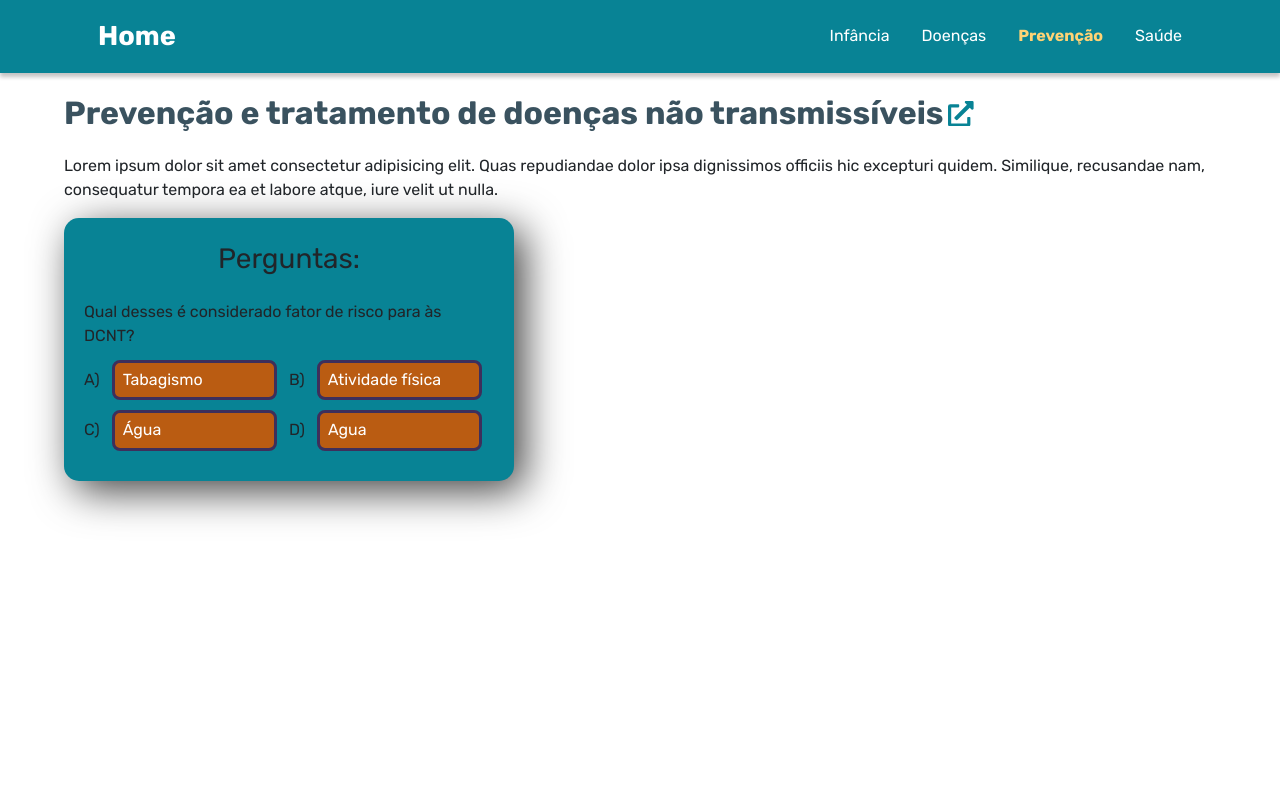
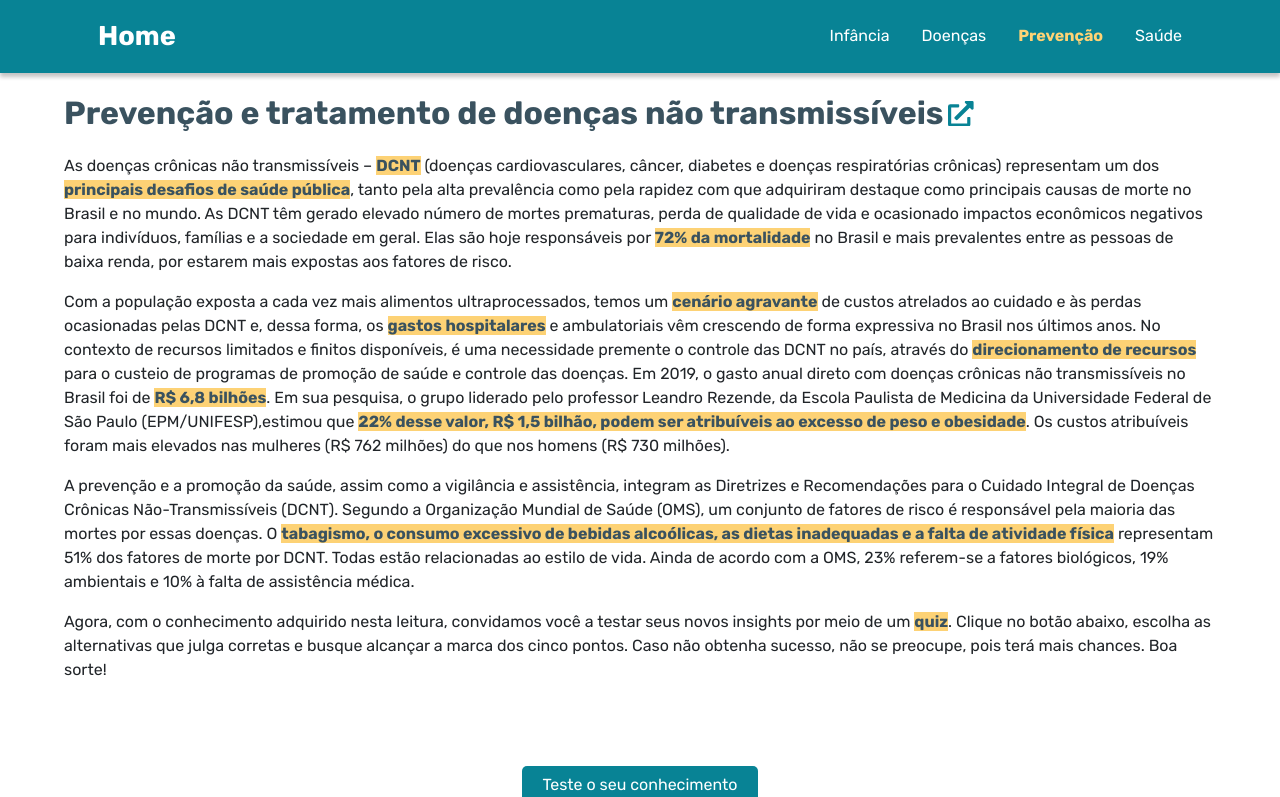
Before and after one commit to MatheusMoorete/Global-Soluition-2, a React (Vite) app: page /Prevencao in a window 1280 px wide. Shown: the top 797 px of the page. Built offline with nearby package versions, Linux system fonts and the light colour scheme; the HTML template or start-up script is replaced by a standard one.

Commit message:
Mudanças

```diff
--- a/index.html
+++ b/index.html
@@ -11,6 +11,7 @@
     <script type="module" src="/src/main.jsx"></script>
   </body>
   <style>
-    @import url('https://fonts.googleapis.com/css2?family=Rubik:wght@400;500;600;700&display=swap');
-  </style>
+    @import url('https://fonts.googleapis.com/css2?family=Alegreya:wght@700&family=Rubik:wght@400;500;600;700&display=swap');
+    </style>
+
 </html>
--- /dev/null
+++ b/src/components/Buttons/Buttons.jsx
@@ -0,0 +1,36 @@
+import React from "react";
+import styled from "styled-components";
+import { motion } from "framer-motion";
+
+const ButtonContainer = styled(motion.div)`
+  display: flex;
+  justify-content: center;
+  margin-top: 20px;
+`;
+
+const StyledButton = styled(motion.button)`
+  background-color: #088395;
+  color: #fff;
+  padding: 10px 20px;
+  margin: 0 10px;
+  border: none;
+  cursor: pointer;
+  font-size: 16px;
+  border-radius: 5px;
+`;
+
+const Buttons = ({ children }) => {
+  const buttonTexts = React.Children.toArray(children);
+
+  return (
+    <ButtonContainer>
+      {buttonTexts.map((text, index) => (
+        <StyledButton key={index} whileHover={{ scale: 1.1 }} whileTap={{ scale: 0.9 }}>
+          {text}
+        </StyledButton>
+      ))}
+    </ButtonContainer>
+  );
+};
+
+export default Buttons;
--- a/src/components/GlobalStyles/index.jsx
+++ b/src/components/GlobalStyles/index.jsx
@@ -140,6 +140,9 @@ template {
 [hidden] {
   display: none;
 }
+a{
+  text-decoration: none;
+}
 
 `;
 export default GlobalStyles;
--- a/src/components/Quiz/styles.js
+++ b/src/components/Quiz/styles.js
@@ -8,6 +8,15 @@ export const Container = styled.div`
   border-radius: 15px;
   padding: 20px;
   box-shadow: 10px 10px 42px 0px rgba(0, 0, 0, 0.75);
+  margin: 100px auto;
+`;
+export const ContainerQuiz = styled.div`
+  max-width: 100%;
+  margin: 170px auto 0;
+  background-color:#088395;
+  padding: 100px; /* Adiciona algum espaçamento interno */
+  color: #fff;;
+
 `;
 
 export const Pontuacao = styled.div`
--- /dev/null
+++ b/src/components/TextSection/TextSection.jsx
@@ -0,0 +1,108 @@
+import { Link } from 'react-scroll';
+import TrasitionPages from "../../components/Transition/TrasitionPages";
+import {
+  PageContainer,
+  StyledTitle,
+  TitleContainer,
+} from "../../components/StyledBasics/style";
+import { FaExternalLinkAlt } from "react-icons/fa";
+import styled from "styled-components";
+import Buttons from "../../components/Buttons/Buttons";
+
+const MarcaTexto = styled.strong`
+  background-color: #fdd275;
+`;
+
+const TextSection = () => {
+
+
+  return (
+    <TrasitionPages id="text-section">
+      <PageContainer>
+        <TitleContainer>
+          <StyledTitle>
+            <a
+              href="https://g1.globo.com/ciencia-e-saude/noticia/2020/03/10/mortalidade-infantil-caiu-mais-rapido-em-municipios-que-implantaram-a-saude-da-familia-do-sus-diz-estudo.ghtml"
+              target="_blank"
+            >
+              <strong>
+                Prevenção e tratamento de doenças não transmissíveis
+              </strong>
+              <FaExternalLinkAlt className="link-icon" />
+            </a>
+          </StyledTitle>
+        </TitleContainer>
+        <br />
+        <p>
+          As doenças crônicas não transmissíveis –{" "}
+          <a href="https://www.saude.df.gov.br/doencas-cronicas-nao-transmissiveis">
+            <MarcaTexto>DCNT</MarcaTexto>{" "}
+          </a>
+          (doenças cardiovasculares, câncer, diabetes e doenças respiratórias
+          crônicas) representam um dos{" "}
+          <MarcaTexto>principais desafios de saúde pública</MarcaTexto>, tanto
+          pela alta prevalência como pela rapidez com que adquiriram destaque
+          como principais causas de morte no Brasil e no mundo. As DCNT têm
+          gerado elevado número de mortes prematuras, perda de qualidade de vida
+          e ocasionado impactos econômicos negativos para indivíduos, famílias e
+          a sociedade em geral. Elas são hoje responsáveis por{" "}
+          <MarcaTexto>72% da mortalidade</MarcaTexto> no Brasil e mais
+          prevalentes entre as pessoas de baixa renda, por estarem mais expostas
+          aos fatores de risco.
+        </p>
+        <p>
+          Com a população exposta a cada vez mais alimentos ultraprocessados,
+          temos um <MarcaTexto>cenário agravante</MarcaTexto> de custos
+          atrelados ao cuidado e às perdas ocasionadas pelas DCNT e, dessa
+          forma, os <MarcaTexto>gastos hospitalares</MarcaTexto> e ambulatoriais
+          vêm crescendo de forma expressiva no Brasil nos últimos anos. No
+          contexto de recursos limitados e finitos disponíveis, é uma
+          necessidade premente o controle das DCNT no país, através do{" "}
+          <MarcaTexto>direcionamento de recursos</MarcaTexto> para o custeio de
+          programas de promoção de saúde e controle das doenças. Em 2019, o
+          gasto anual direto com doenças crônicas não transmissíveis no Brasil
+          foi de <MarcaTexto>R$ 6,8 bilhões</MarcaTexto>. Em sua pesquisa, o
+          grupo liderado pelo professor Leandro Rezende, da Escola Paulista de
+          Medicina da Universidade Federal de São Paulo (EPM/UNIFESP),estimou
+          que{" "}
+          <MarcaTexto>
+            22% desse valor, R$ 1,5 bilhão, podem ser atribuíveis ao excesso de
+            peso e obesidade
+          </MarcaTexto>
+          . Os custos atribuíveis foram mais elevados nas mulheres (R$ 762
+          milhões) do que nos homens (R$ 730 milhões).
+        </p>
+        <p>
+          A prevenção e a promoção da saúde, assim como a vigilância e
+          assistência, integram as Diretrizes e Recomendações para o Cuidado
+          Integral de Doenças Crônicas Não-Transmissíveis (DCNT). Segundo a
+          Organização Mundial de Saúde (OMS), um conjunto de fatores de risco é
+          responsável pela maioria das mortes por essas doenças. O{" "}
+          <MarcaTexto>
+            tabagismo, o consumo excessivo de bebidas alcoólicas, as dietas
+            inadequadas e a falta de atividade física
+          </MarcaTexto>{" "}
+          representam 51% dos fatores de morte por DCNT. Todas estão
+          relacionadas ao estilo de vida. Ainda de acordo com a OMS, 23%
+          referem-se a fatores biológicos, 19% ambientais e 10% à falta de
+          assistência médica.
+        </p>
+
+        <p>
+          Agora, com o conhecimento adquirido nesta leitura, convidamos você a
+          testar seus novos insights por meio de um{" "}
+          <MarcaTexto>quiz</MarcaTexto>. Clique no botão abaixo, escolha as
+          alternativas que julga corretas e busque alcançar a marca dos cinco
+          pontos. Caso não obtenha sucesso, não se preocupe, pois terá mais
+          chances. Boa sorte!
+        </p>
+        <br/><br/>
+        <Link to="quiz-section" smooth={true} duration={100}>
+          <Buttons>Teste o seu conhecimento</Buttons>
+        </Link>
+      </PageContainer>
+    </TrasitionPages>
+  );
+}
+
+export default TextSection;
--- a/src/paginas/Doenças/index.jsx
+++ b/src/paginas/Doenças/index.jsx
@@ -102,6 +102,8 @@ const Tema2 = () => {
 
             </StyledTitle>
           </TitleContainer>
+
+
           <p>
             Na Medicina, uma doença infeciosa ou{" "}
             <strong>doença transmissível </strong>é uma doença ou distúrbio de
@@ -113,6 +115,7 @@ const Tema2 = () => {
             qualquer doença causada por um agente patogênico , em contraste com
             causas externas ou físicas
           </p>
+          <br/>
           <MySwiper cards={cards} />
         </div>
       </PageContainer>
--- a/src/paginas/Prevencao/index.jsx
+++ b/src/paginas/Prevencao/index.jsx
@@ -1,36 +1,25 @@
-import Quiz from "../../components/Quiz";
-import TrasitionPages from "../../components/Transition/TrasitionPages";
-import {
-  PageContainer,
-  StyledTitle,
-  TitleContainer,
-} from "../../components/StyledBasics/style";
-import { FaExternalLinkAlt } from "react-icons/fa";
+import TextSection from "../../components/TextSection/TextSection";
+import QuizSection from "../../components/Quiz";
+import { ContainerQuiz } from "../../components/Quiz/styles";
+import MyFooter from './../../components/Footer/index';
 
 const Tema3 = () => {
   return (
-    <TrasitionPages>
-      <PageContainer>
-        <TitleContainer>
-          <StyledTitle>
-          <a
-              href="https://g1.globo.com/ciencia-e-saude/noticia/2020/03/10/mortalidade-infantil-caiu-mais-rapido-em-municipios-que-implantaram-a-saude-da-familia-do-sus-diz-estudo.ghtml"
-              target="_blank"
-            >
-              <strong>Prevenção e tratamento de doenças não transmissíveis</strong>
-              <FaExternalLinkAlt className="link-icon" />
-            </a>
-          </StyledTitle>
-        </TitleContainer>
+    <>
+      <TextSection />
+      <ContainerQuiz id="quiz-section">
+        <br></br>
+        <h1>Algum Titulo (talvez)</h1>
         <p>
-          Lorem ipsum dolor sit amet consectetur adipisicing elit. Quas
-          repudiandae dolor ipsa dignissimos officiis hic excepturi quidem.
-          Similique, recusandae nam, consequatur tempora ea et labore atque,
-          iure velit ut nulla.
+          Lorem ipsum dolor sit amet consectetur adipisicing elit. Distinctio
+          eos, maxime nam magnam, iusto optio, sit dolorem nemo velit voluptate
+          laborum perspiciatis! Eligendi impedit laudantium unde cupiditate
+          dignissimos ut dolore.
         </p>
-        <Quiz />
-      </PageContainer>
-    </TrasitionPages>
+        <QuizSection />
+      </ContainerQuiz>
+      <MyFooter></MyFooter>
+    </>
   );
 };
 
```
Also changed, not shown: src/components/Quiz/index.jsx (+13 -11 lines), src/imagens/aumento.jpg (added).
